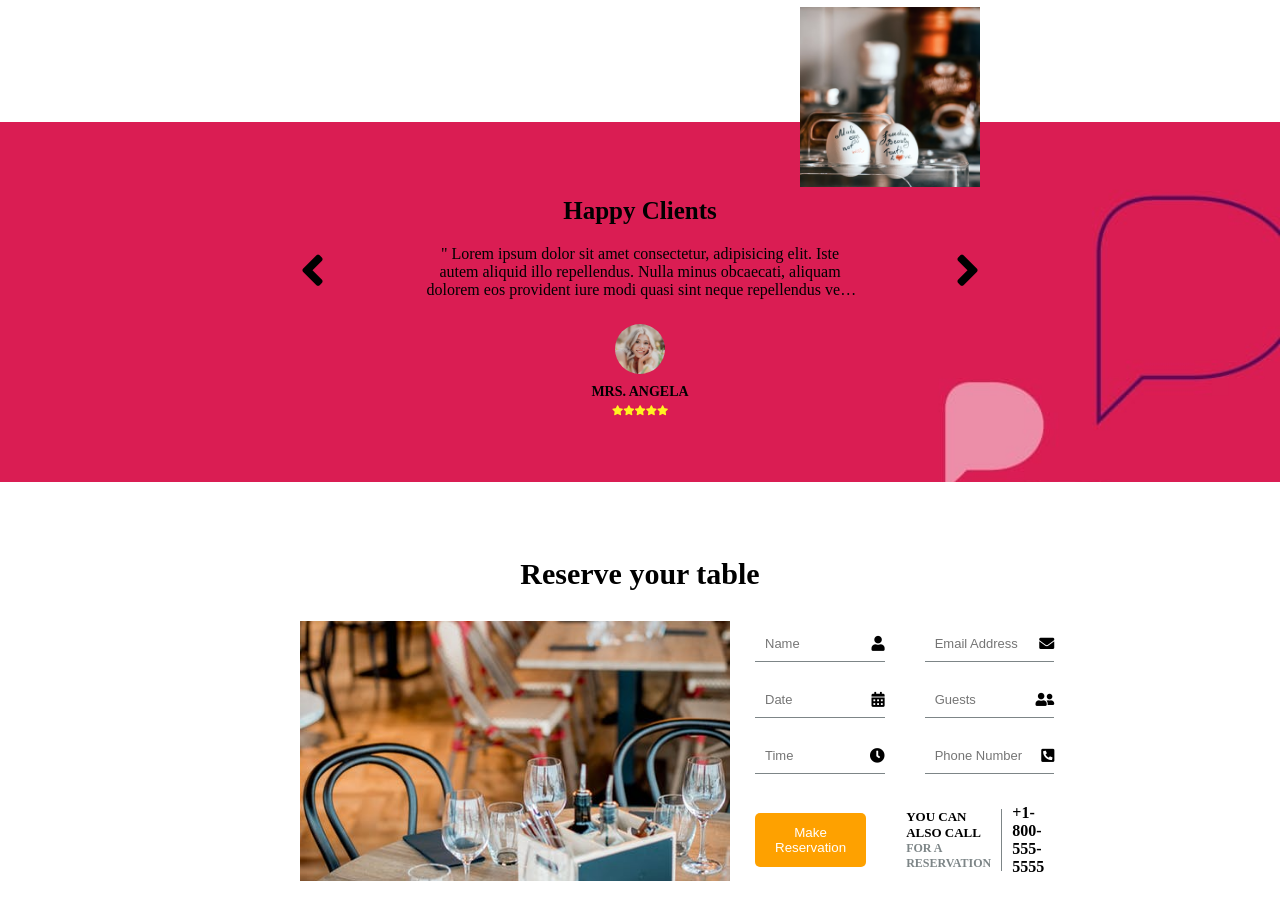
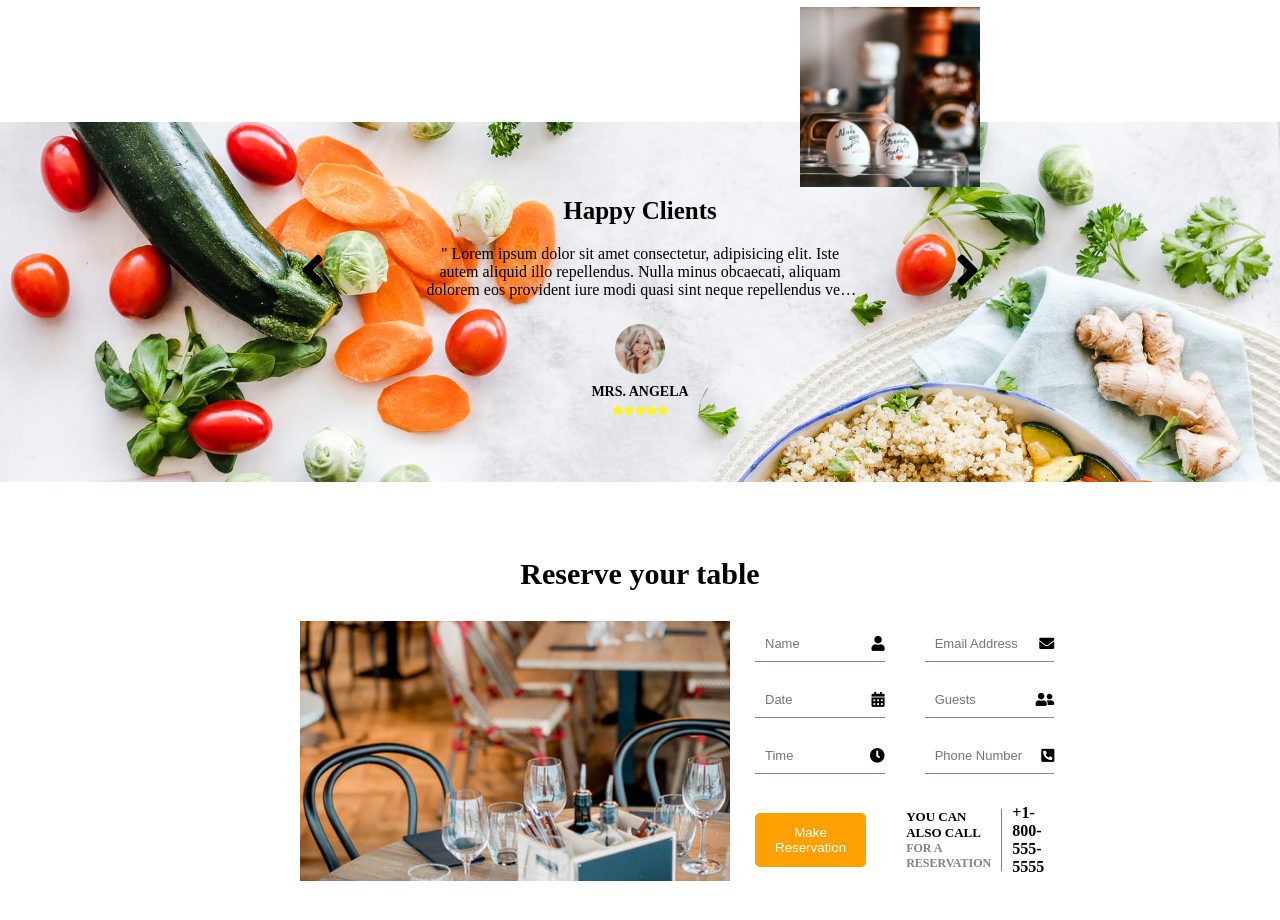
Before and after one commit to nguyenviet02/luxury-restaurant, a plain HTML site: page index.html in a window 1280 px wide. Shown: the part 2403-3323 px from the top of the page. Drawn offline with Linux system fonts and the light colour scheme.

Commit message:
Fix image

```diff
--- a/scss/homepage/_feedback.scss
+++ b/scss/homepage/_feedback.scss
@@ -1,7 +1,7 @@
 .feedback {
   width: 100%;
   height: 36rem;
-  background: url("../../images/feedback1.jpg") no-repeat;
+  background: url("../../images/about2.jpeg") no-repeat;
   background-size: cover;
   padding: 7.5rem 0;
 
```
Also changed, not shown: css/homepage.css.
